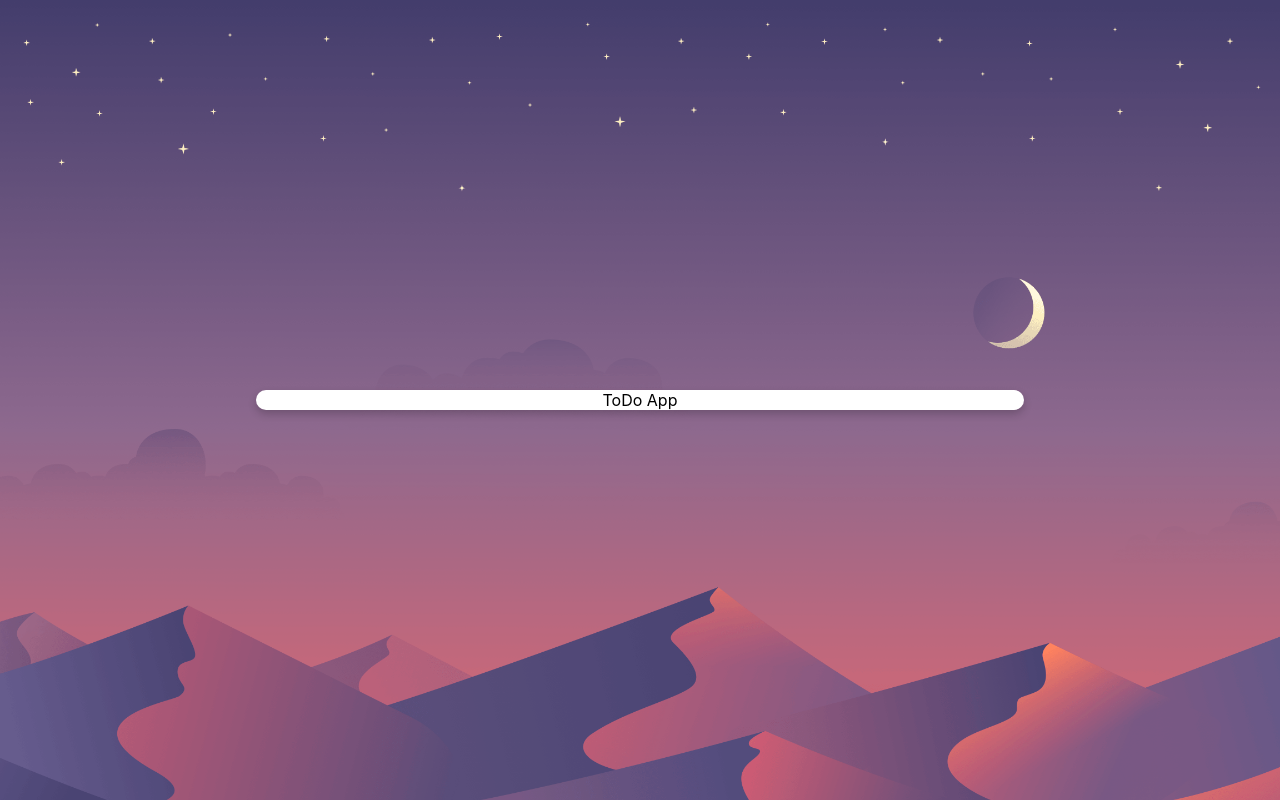
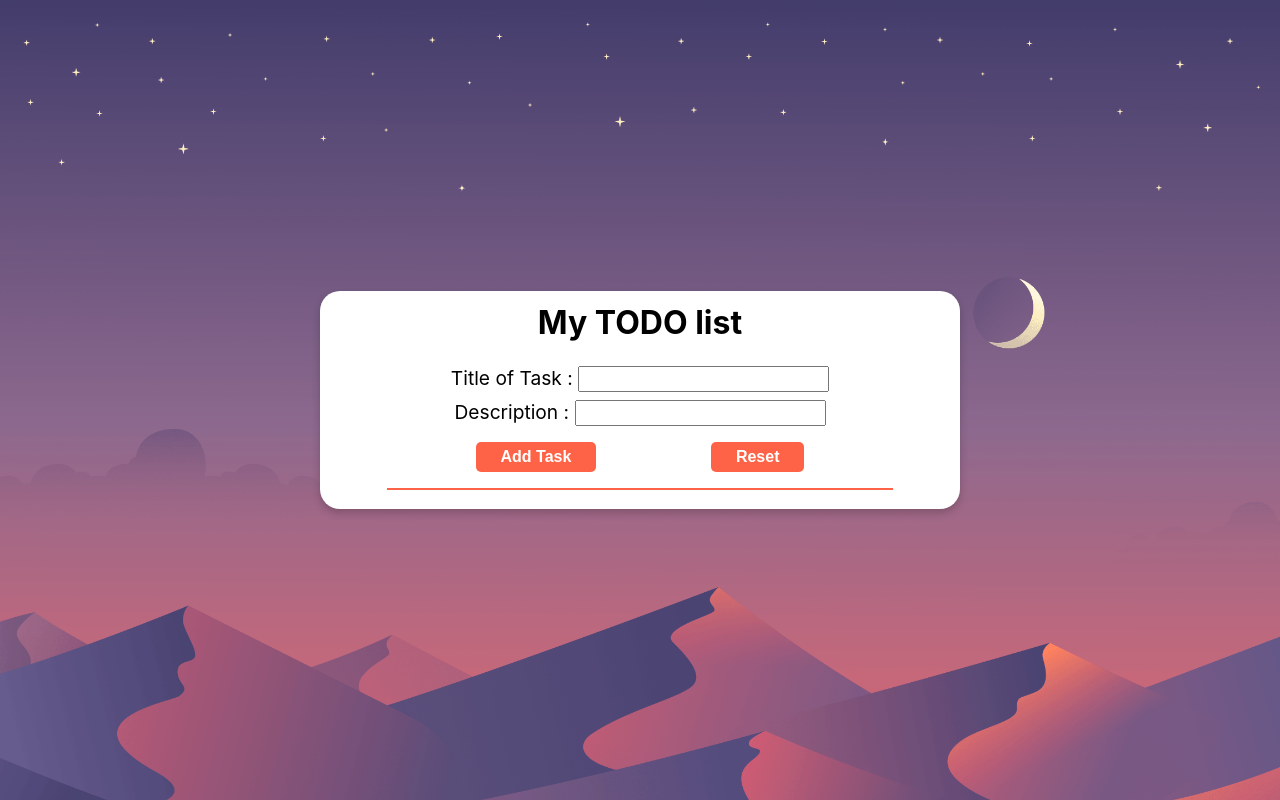
Before and after one commit to Dev-Kartik-Sharma/todo-app, a React (Create React App) app: page / in a window 1280 px wide. Built offline with nearby package versions, Linux system fonts and the light colour scheme.

Commit message:
functionality completed

```diff
--- a/src/App.css
+++ /dev/null
@@ -1,16 +0,0 @@
-.app-container {
-    display: flex;
-    flex-direction: column;
-    text-align: center;
-    width: 60%;
-    gap: 1.2rem;
-    background-color: #fff;
-    box-shadow: rgb(0 0 0 / 10%) 0px 10px 50px;
-    border-radius: 20px;
-    overflow: auto;
-    box-shadow: 0 4px 8px 0 rgba(0,0,0,0.2);
-    transition: 1s;
-}
-.app-container:hover {
-    box-shadow: 0 16px 16px 0 rgba(0,0,0,0.5);
-}
--- a/src/App.js
+++ b/src/App.js
@@ -1,9 +1,8 @@
-import './App.css';
+import ToDoApp from './components/Todo';
+
 function App() {
   return (
-    <div class="app-container">
-      ToDo App
-    </div>
+    <ToDoApp />
   );
 }
 
--- /dev/null
+++ b/src/components/Todo.jsx
@@ -0,0 +1,78 @@
+import React, { useState } from 'react';
+import './todo.css';
+
+function ToDoApp() {
+    const [tasks, setTasks] = useState([]);
+    const [title, setTitle] = useState('');
+    const [description, setDescription] = useState('');
+
+    const handleTitleChange = (event) => {
+        setTitle(event.target.value);
+    }
+
+    const handleDescriptionChange = (event) => {
+        setDescription(event.target.value);
+    }
+
+    const handleAddTask = () => {
+        if (title !== '' && description !== '') {
+            setTasks([...tasks, {title, description}]);
+            setTitle('');
+            setDescription('');
+        }
+    }
+
+    const handleDeleteTask = (index) => {
+        const newTasks = [...tasks];
+        newTasks.splice(index, 1);
+        setTasks(newTasks);
+    }
+
+    const handleDeleteAllTasks = () => {
+        setTasks([]);
+    }
+
+    return (
+        <div className="app-container">
+            <div class="heading">
+                <h1> My TODO list </h1>
+            </div>
+            <div class="input-container">
+                <div>
+                    <label htmlFor="title-input">Title of Task : </label>
+                    <input id="title-input" type="text" value={title} onChange={handleTitleChange} />
+                </div>
+                <div>
+                    <label htmlFor="description-input"> Description : </label>
+                    <input id="description-input" type="text" value={description} onChange={handleDescriptionChange} />
+                </div>
+            </div>
+            <div class="buttons-container">
+                <button onClick={handleAddTask}> Add Task
+                </button>
+                <button onClick={handleDeleteAllTasks}> Reset </button>
+            </div>
+            <hr color="tomato" width="80%" />
+            <div class="tasks-container">
+                <ul>
+                    {tasks.map((task, index) => (
+                        <li key={index}>
+                            <div class="task-card">
+                                <div class="task-details">
+                                    <h2> {task.title} </h2>
+                                    <p> {task.description}
+                                    </p>
+                                </div>
+                                <button onClick={() => handleDeleteTask(index)}>
+                                    Delete
+                                </button>
+                            </div>
+                        </li>
+                    ))}
+                </ul>
+            </div>
+        </div>
+    );
+}
+
+export default ToDoApp;
--- /dev/null
+++ b/src/components/todo.css
@@ -0,0 +1,88 @@
+.app-container {
+    display: flex;
+    flex-direction: column;
+    justify-content: center;
+    align-items: center;
+    padding: 0.2rem;
+    width: 50%;
+    max-height: 90%;
+    gap: 1rem;
+    background-color: #fff;
+    box-shadow: rgb(0 0 0 / 10%) 0px 10px 50px;
+    border-radius: 20px;
+    overflow: auto;
+    box-shadow: 0 4px 8px 0 rgba(0,0,0,0.2);
+    transition: 1s;
+}
+.app-container:hover {
+    box-shadow: 0 16px 16px 0 rgba(0,0,0,0.5);
+}
+@media only screen and (max-width: 600px) {
+    .app-container {
+        width: 80%;
+    }
+}
+.heading {
+    text-align: center;
+    padding: 0.5rem;
+}
+.input-container {
+    display: flex;
+    width: 70%;
+    flex-direction: column;
+    align-items: center;
+    gap: 0.5rem;
+}
+.input-container label {
+    font-size: 1.2rem;
+}
+.input-container input {
+    font-size: 1.2rem;
+}
+.buttons-container {
+    display: flex;
+    width: 70%;
+    justify-content: space-around;
+}
+button {
+    font-weight: 600;
+    font-size: 1rem;
+    background-color: tomato;
+    border:none;
+    outline: none;
+    color: #fff;
+    padding:6px 25px;
+    cursor: pointer;
+    border-radius: 5px;
+    transition: 0.2s ease-in-out;
+}
+button:hover {
+    background-color: rgb(29, 194, 194);
+}
+.tasks-container {
+    display: flex;
+    width: 70%;
+}
+.tasks-container ul {
+    display: flex;
+    gap: 1rem;
+    flex-direction: column;
+    list-style-type: none;
+    width: 100%;
+}
+.task-card {
+    display: flex;
+    justify-content: space-between;
+    border: 1px solid tomato;
+    border-radius: 5px;
+}
+.task-details {
+    display: flex;
+    flex-direction: column;
+    gap: 0.5rem;
+    width: 100%;
+}
+.task-details h2 {
+    align-items: center;
+    text-align: center;
+}
```
